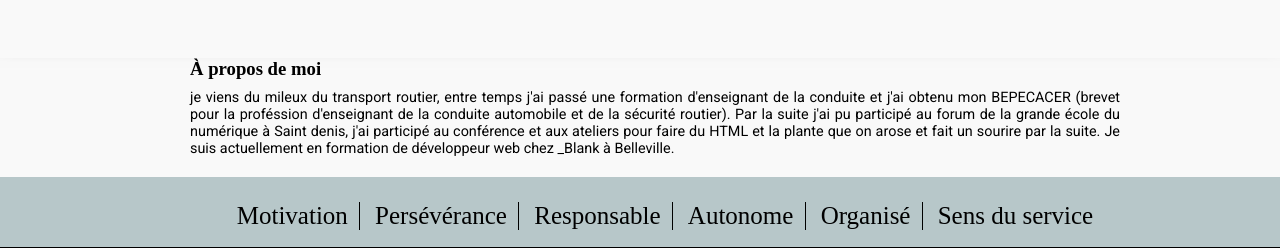
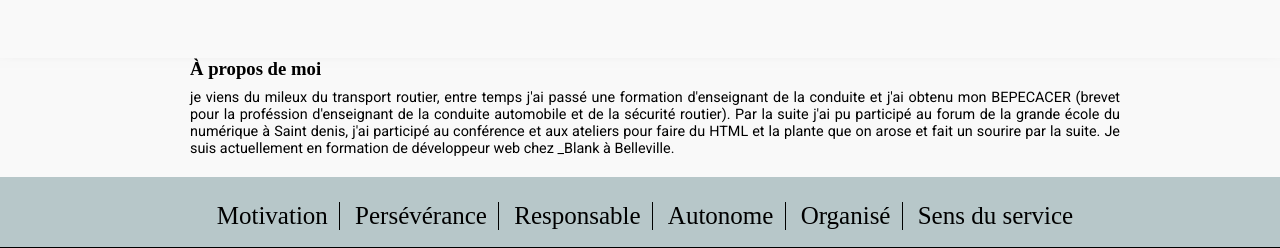
Before and after one commit to idir75013/idir75013.github.io, a plain HTML site: page index.html in a window 1280 px wide. Shown: the part 509-757 px from the top of the page. Drawn offline with Linux system fonts and the light colour scheme.

Commit message:
modification ul et ajoue de photos

```diff
--- a/cv.css
+++ b/cv.css
@@ -119,6 +119,9 @@ body {
 
 
 }
+.quality > ul {
+  padding: 0px 9px
+}
 
 .quality > ul > li {
   display: inline-block;
```
Also changed, not shown: 490452229.jpg (added), index.jpeg (added), sport.png (added).
